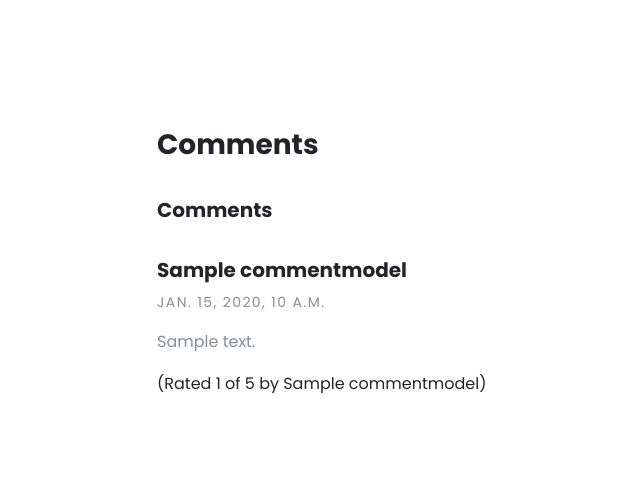
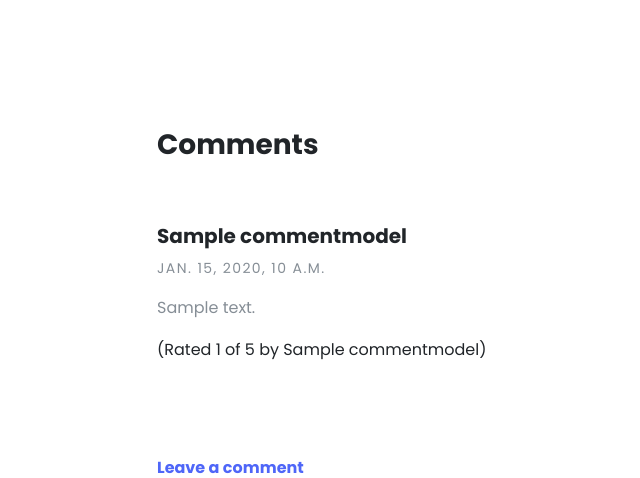
Before and after one commit to nbe777/Justblog, a Django app: page /blogdetails/1 in a window 1280 px wide. Shown: the part 1893-2371 px from the top of the page, without its empty margins (118-758 px from the left). Run offline with Django 3.2, Linux system fonts and the light colour scheme; data comes from the database, SQL or seed files in the repository; tables that the repository leaves empty hold one stand-in row (values such as "Sample post"); some libraries are stand-ins or nearby versions; some web fonts are replaced.

Commit message:
Update blogdetails.html

```diff
--- a/Justblog/templates/blogdetails.html
+++ b/Justblog/templates/blogdetails.html
@@ -33,10 +33,9 @@
 
               <!-- comment-->
               <h3> Comments </h3>
-               <br>
+              <br>
               {% for comment in comments %}
-                <h5> Comments </h5>
-                  <br>
+                <br>
                 <div class="media-body">
                   <h5>{{comment.name}}</h5>
                   <p class="text-uppercase text-sm text-muted"><i class="far fa-clock"></i>{{comment.created_at}}</p>
```
